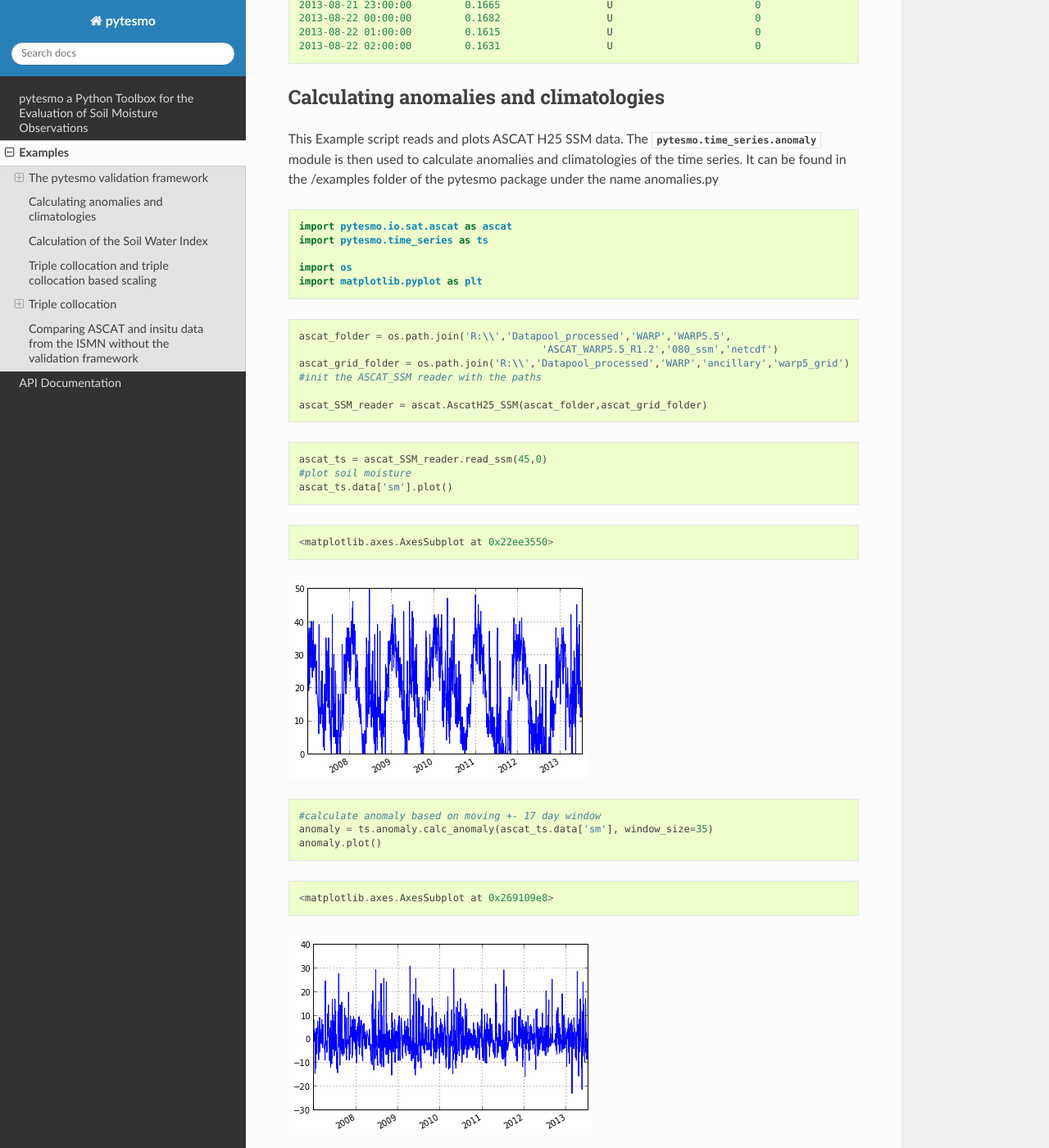
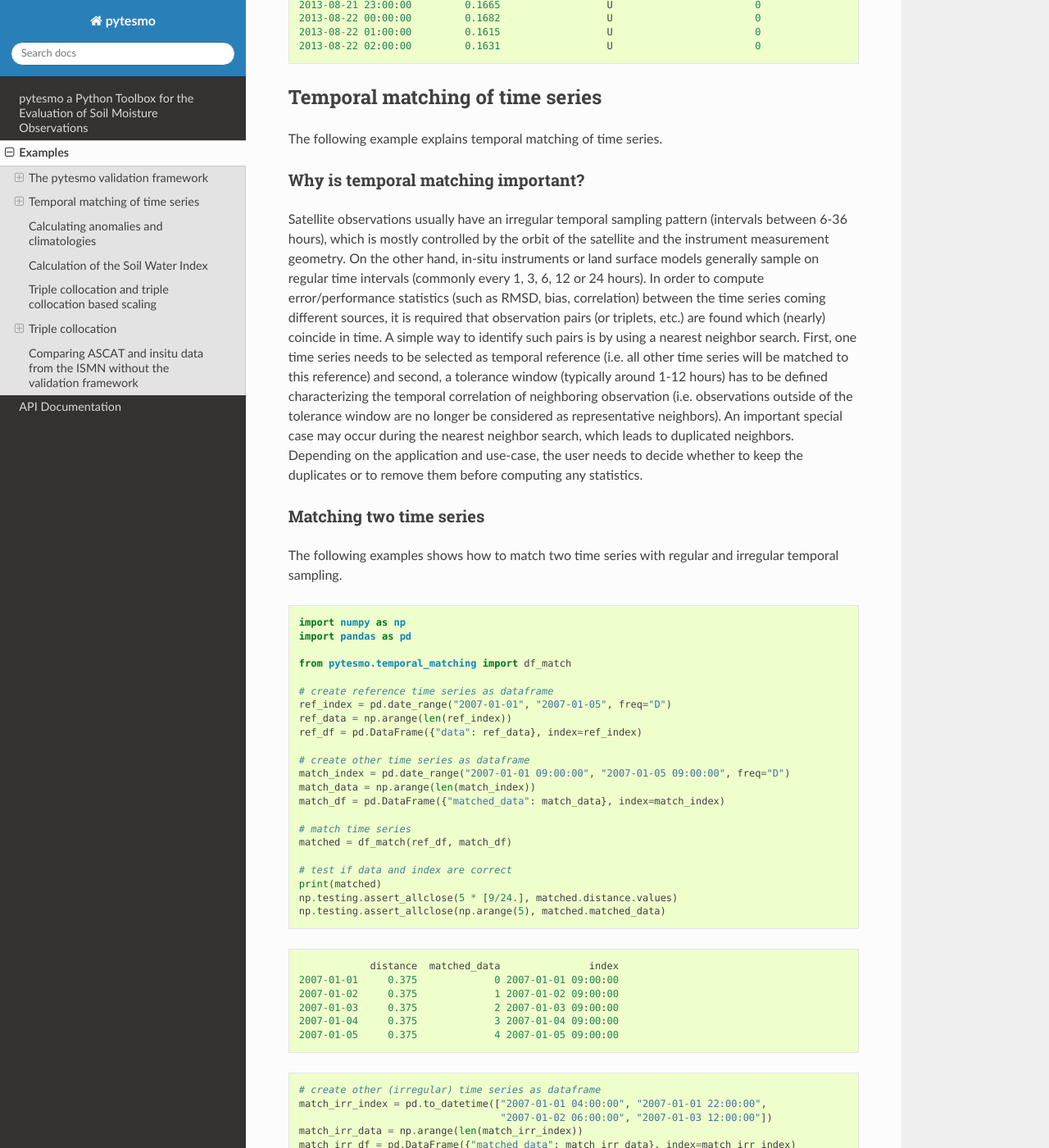
Before and after one commit to TUW-GEO/pytesmo, a Sphinx documentation site: the page built from docs/examples.rst, in a window 1280 px wide and 1400 px high, scrolled down 10729 px. Shown: the whole window at 82% size. Built offline with Sphinx 7.4.7 and the Read the Docs theme 2.0.0, drawn with Linux system fonts in a browser that asks for light colours; the version number could not be read and is left out; some of the changed text lies outside the part shown.

Commit message:
Add temporal matching example to documentation

```diff
--- a/docs/examples.rst
+++ b/docs/examples.rst
@@ -5,6 +5,14 @@ Examples
 
 .. include::
    validation_framework.rst
+
+
+Temporal matching of time series
+================================
+The following example explains temporal matching of time series.
+
+.. include::
+   temporal_matching.rst
 
 
 Calculating anomalies and climatologies
--- /dev/null
+++ b/docs/temporal_matching.rst
@@ -0,0 +1,252 @@
+
+Why is temporal matching important?
+-----------------------------------
+
+Satellite observations usually have an irregular temporal sampling
+pattern (intervals between 6-36 hours), which is mostly controlled by
+the orbit of the satellite and the instrument measurement geometry. On
+the other hand, in-situ instruments or land surface models generally
+sample on regular time intervals (commonly every 1, 3, 6, 12 or 24
+hours). In order to compute error/performance statistics (such as RMSD,
+bias, correlation) between the time series coming different sources, it
+is required that observation pairs (or triplets, etc.) are found which
+(nearly) coincide in time. A simple way to identify such pairs is by
+using a nearest neighbor search. First, one time series needs to be
+selected as temporal reference (i.e. all other time series will be
+matched to this reference) and second, a tolerance window (typically
+around 1-12 hours) has to be defined characterizing the temporal
+correlation of neighboring observation (i.e. observations outside of the
+tolerance window are no longer be considered as representative
+neighbors). An important special case may occur during the nearest
+neighbor search, which leads to duplicated neighbors. Depending on the
+application and use-case, the user needs to decide whether to keep the
+duplicates or to remove them before computing any statistics.
+
+Matching two time series
+------------------------
+
+The following examples shows how to match two time series with regular
+and irregular temporal sampling.
+
+.. code:: ipython3
+
+    import numpy as np
+    import pandas as pd
+
+    from pytesmo.temporal_matching import df_match
+
+    # create reference time series as dataframe
+    ref_index = pd.date_range("2007-01-01", "2007-01-05", freq="D")
+    ref_data = np.arange(len(ref_index))
+    ref_df = pd.DataFrame({"data": ref_data}, index=ref_index)
+
+    # create other time series as dataframe
+    match_index = pd.date_range("2007-01-01 09:00:00", "2007-01-05 09:00:00", freq="D")
+    match_data = np.arange(len(match_index))
+    match_df = pd.DataFrame({"matched_data": match_data}, index=match_index)
+
+    # match time series
+    matched = df_match(ref_df, match_df)
+
+    # test if data and index are correct
+    print(matched)
+    np.testing.assert_allclose(5 * [9/24.], matched.distance.values)
+    np.testing.assert_allclose(np.arange(5), matched.matched_data)
+
+
+.. parsed-literal::
+
+                distance  matched_data               index
+    2007-01-01     0.375             0 2007-01-01 09:00:00
+    2007-01-02     0.375             1 2007-01-02 09:00:00
+    2007-01-03     0.375             2 2007-01-03 09:00:00
+    2007-01-04     0.375             3 2007-01-04 09:00:00
+    2007-01-05     0.375             4 2007-01-05 09:00:00
+
+
+.. code:: ipython3
+
+    # create other (irregular) time series as dataframe
+    match_irr_index = pd.to_datetime(["2007-01-01 04:00:00", "2007-01-01 22:00:00",
+                                      "2007-01-02 06:00:00", "2007-01-03 12:00:00"])
+    match_irr_data = np.arange(len(match_irr_index))
+    match_irr_df = pd.DataFrame({"matched_data": match_irr_data}, index=match_irr_index)
+
+    # match time series with 8 hour time window
+    matched = df_match(ref_df, match_irr_df, window=8/24.)
+
+    # test if data and index are correct
+    print(matched)
+    np.testing.assert_allclose([4/24., -2/24., np.nan, np.nan, np.nan], matched.distance.values)
+    np.testing.assert_allclose([0, 1, np.nan, np.nan, np.nan], matched.matched_data)
+
+
+.. parsed-literal::
+
+                distance  matched_data               index
+    2007-01-01  0.166667           0.0 2007-01-01 04:00:00
+    2007-01-02 -0.083333           1.0 2007-01-01 22:00:00
+    2007-01-03       NaN           NaN                 NaT
+    2007-01-04       NaN           NaN                 NaT
+    2007-01-05       NaN           NaN                 NaT
+
+
+.. code:: ipython3
+
+    # match time series with 8 hour time window and drop nan
+    matched = df_match(ref_df, match_irr_df, window=8/24., dropna=True)
+
+    # test if data and index are correct
+    print(matched)
+    np.testing.assert_allclose([4/24., -2/24.], matched.distance.values)
+    np.testing.assert_allclose([0, 1], matched.matched_data)
+
+
+.. parsed-literal::
+
+                distance  matched_data               index
+    2007-01-01  0.166667           0.0 2007-01-01 04:00:00
+    2007-01-02 -0.083333           1.0 2007-01-01 22:00:00
+
+
+Special case of duplicated neighbor
+-----------------------------------
+
+.. code:: ipython3
+
+    # create reference time series as dataframe
+    ref_index = pd.to_datetime(["2007-01-01 04:00:00", "2007-01-01 06:00:00",
+                                "2007-01-02 06:00:00", "2007-01-02 08:00:00"])
+    ref_data = np.arange(len(ref_index))
+    ref_df = pd.DataFrame({"data": ref_data}, index=ref_index)
+
+    # create other time series as dataframe
+    ref_index = pd.date_range("2007-01-01 00:00:00", "2007-01-05 00:00:00", freq="3h")
+    match_data = np.arange(len(match_index))
+    match_df = pd.DataFrame({"matched_data": match_data}, index=match_index)
+
+    # match time series
+    matched = df_match(ref_df, match_df)
+
+    print(matched)
+
+
+.. parsed-literal::
+
+                         distance  matched_data               index
+    2007-01-01 04:00:00  0.208333             0 2007-01-01 09:00:00
+    2007-01-01 06:00:00  0.125000             0 2007-01-01 09:00:00
+    2007-01-02 06:00:00  0.125000             1 2007-01-02 09:00:00
+    2007-01-02 08:00:00  0.041667             1 2007-01-02 09:00:00
+
+
+.. code:: ipython3
+
+    # match time series and drop duplicates
+    matched = df_match(ref_df, match_df, dropduplicates=True)
+
+    print(matched)
+
+
+.. parsed-literal::
+
+                         distance  matched_data               index
+    2007-01-01 06:00:00  0.125000             0 2007-01-01 09:00:00
+    2007-01-02 08:00:00  0.041667             1 2007-01-02 09:00:00
+
+
+Matching three or more time series
+----------------------------------
+
+.. code:: ipython3
+
+    # create reference time series as dataframe
+    ref_index = pd.to_datetime(["2007-01-01 04:00:00", "2007-01-01 06:00:00",
+                                "2007-01-02 06:00:00", "2007-01-02 08:00:00",
+                                "2007-01-03 09:00:00", "2007-01-03 10:00:00"])
+    ref_data = np.arange(len(ref_index))
+    ref_df = pd.DataFrame({"data": ref_data}, index=ref_index)
+
+    # create other time series as dataframe
+    match_index = pd.date_range("2007-01-01 00:00:00", "2007-01-05 00:00:00", freq="3h")
+    match_data = np.arange(len(match_index))
+    match_df1 = pd.DataFrame({"matched_data": match_data}, index=match_index)
+
+    # create other time series as dataframe
+    match_index = pd.date_range("2007-01-01 00:00:00", "2007-01-05 00:00:00", freq="6h")
+    match_data = np.arange(len(match_index))
+    match_df2 = pd.DataFrame({"matched_data": match_data}, index=match_index)
+
+    # match time series
+    matched = df_match(ref_df, match_df1, match_df2)
+
+    print(matched[0])
+
+    print(matched[1])
+
+
+.. parsed-literal::
+
+                         distance  matched_data               index
+    2007-01-01 04:00:00 -0.041667             1 2007-01-01 03:00:00
+    2007-01-01 06:00:00  0.000000             2 2007-01-01 06:00:00
+    2007-01-02 06:00:00  0.000000            10 2007-01-02 06:00:00
+    2007-01-02 08:00:00  0.041667            11 2007-01-02 09:00:00
+    2007-01-03 09:00:00  0.000000            19 2007-01-03 09:00:00
+    2007-01-03 10:00:00 -0.041667            19 2007-01-03 09:00:00
+                         distance  matched_data               index
+    2007-01-01 04:00:00  0.083333             1 2007-01-01 06:00:00
+    2007-01-01 06:00:00  0.000000             1 2007-01-01 06:00:00
+    2007-01-02 06:00:00  0.000000             5 2007-01-02 06:00:00
+    2007-01-02 08:00:00 -0.083333             5 2007-01-02 06:00:00
+    2007-01-03 09:00:00 -0.125000             9 2007-01-03 06:00:00
+    2007-01-03 10:00:00  0.083333            10 2007-01-03 12:00:00
+
+
+.. code:: ipython3
+
+    # match time series and drop duplicates
+    matched = df_match(ref_df, match_df1, match_df2, dropduplicates=True)
+
+    print(matched[0])
+
+    print(matched[1])
+
+
+.. parsed-literal::
+
+                         distance  matched_data               index
+    2007-01-01 04:00:00 -0.041667             1 2007-01-01 03:00:00
+    2007-01-01 06:00:00  0.000000             2 2007-01-01 06:00:00
+    2007-01-02 06:00:00  0.000000            10 2007-01-02 06:00:00
+    2007-01-02 08:00:00  0.041667            11 2007-01-02 09:00:00
+    2007-01-03 09:00:00  0.000000            19 2007-01-03 09:00:00
+                         distance  matched_data               index
+    2007-01-01 06:00:00  0.000000             1 2007-01-01 06:00:00
+    2007-01-02 06:00:00  0.000000             5 2007-01-02 06:00:00
+    2007-01-03 09:00:00 -0.125000             9 2007-01-03 06:00:00
+    2007-01-03 10:00:00  0.083333            10 2007-01-03 12:00:00
+
+
+.. code:: ipython3
+
+    # match time series, 2 hour window and drop duplicates
+    matched = df_match(ref_df, match_df1, match_df2, window=2/24., dropduplicates=True)
+
+    print(matched[0])
+
+    print(matched[1])
+
+
+.. parsed-literal::
+
+                         distance  matched_data               index
+    2007-01-01 04:00:00 -0.041667           1.0 2007-01-01 03:00:00
+    2007-01-01 06:00:00  0.000000           2.0 2007-01-01 06:00:00
+    2007-01-02 06:00:00  0.000000          10.0 2007-01-02 06:00:00
+    2007-01-02 08:00:00  0.041667          11.0 2007-01-02 09:00:00
+    2007-01-03 09:00:00  0.000000          19.0 2007-01-03 09:00:00
+                         distance  matched_data               index
+    2007-01-01 06:00:00  0.000000           1.0 2007-01-01 06:00:00
+    2007-01-02 06:00:00  0.000000           5.0 2007-01-02 06:00:00
+    2007-01-03 10:00:00  0.083333          10.0 2007-01-03 12:00:00
```
Also changed, not shown: docs/temporal_matching.ipynb (added).
